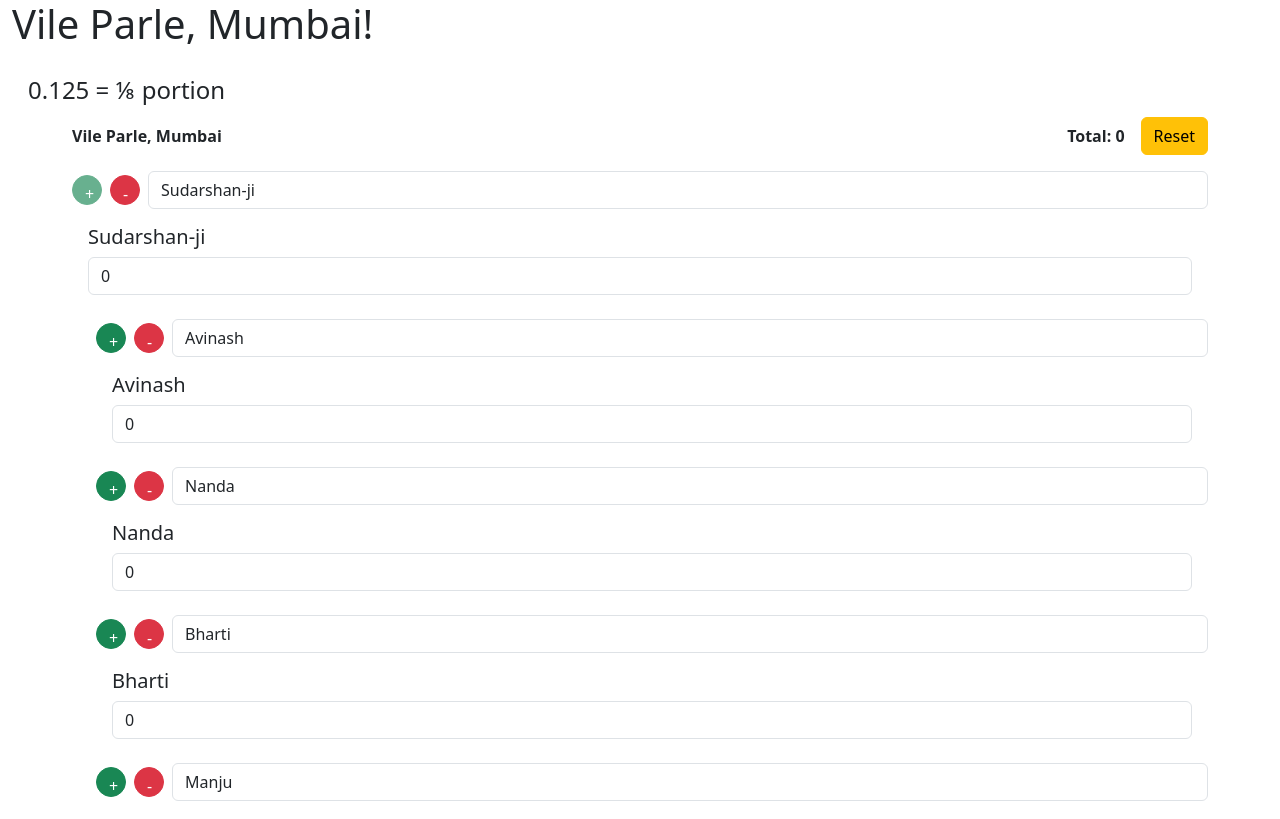
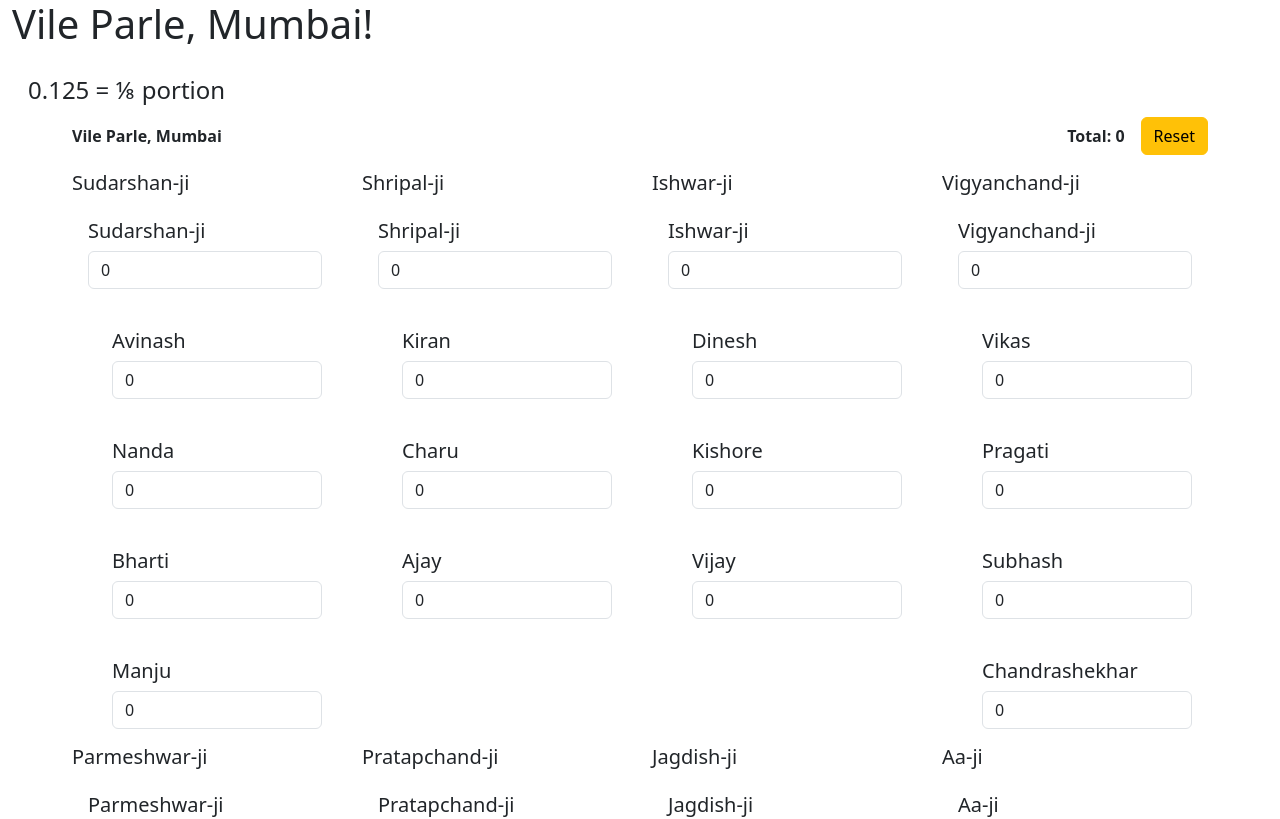
Before and after one commit to zarir-engineer/partition-tree-app, a Next.js app: page / in a window 1280 px wide. Shown: the top 819 px of the page. Built offline with nearby package versions, Linux system fonts and the light colour scheme.

Commit message:
Update CloudSpinnerGrid.tsx

```diff
--- a/components/CloudSpinnerGrid.tsx
+++ b/components/CloudSpinnerGrid.tsx
@@ -2,6 +2,7 @@
 import React, { useState } from "react";
 import CloudSpinner from "./CloudSpinner";
 
+// Define the Spinner type
 interface Spinner {
   name: string;
   value: number;
@@ -12,29 +13,34 @@ interface Spinner {
 const MAX_CHILD_SPINNERS = 4;
 
 const initialTreeData: Spinner[] = [
-      { name: "Sudarshan-ji", value: 0, edited: false, children: [
+      { name: "Sudarshan-ji", value: 0, edited: false,
+          children: [
               { name: "Avinash", value: 0, edited: false, children: [] },
               { name: "Nanda", value: 0, edited: false, children: [] },
               { name: "Bharti", value: 0, edited: false, children: [] },
               { name: "Manju", value: 0, edited: false, children: [] },
               ] },
-      { name: "Shripal-ji", value: 0, edited: false, children: [
+      { name: "Shripal-ji", value: 0, edited: false,
+          children: [
               { name: "Kiran", value: 0, edited: false, children: [] },
               { name: "Charu", value: 0, edited: false, children: [] },
               { name: "Ajay", value: 0, edited: false, children: [] },
               ] },
-      { name: "Ishwar-ji", value: 0, edited: false, children: [
+      { name: "Ishwar-ji", value: 0, edited: false,
+          children: [
               { name: "Dinesh", value: 0, edited: false, children: [] },
               { name: "Kishore", value: 0, edited: false, children: [] },
               { name: "Vijay", value: 0, edited: false, children: [] },
               ] },
-      { name: "Vigyanchand-ji", value: 0, edited: false, children: [
+      { name: "Vigyanchand-ji", value: 0, edited: false,
+          children: [
               { name: "Vikas", value: 0, edited: false, children: [] },
               { name: "Pragati", value: 0, edited: false, children: [] },
               { name: "Subhash", value: 0, edited: false, children: [] },
               { name: "Chandrashekhar", value: 0, edited: false, children: [] },
               ] },
-      { name: "Parmeshwar-ji", value: 0, edited: false, children: [
+      { name: "Parmeshwar-ji", value: 0, edited: false,
+          children: [
               { name: "Pradeep", value: 0, edited: false, children: [] },
               { name: "Sanjay", value: 0, edited: false, children: [] },
               { name: "Abhijeet", value: 0, edited: false, children: [] },
@@ -44,13 +50,15 @@ const initialTreeData: Spinner[] = [
               { name: "child7", value: 0, edited: false, children: [] },
               { name: "child8", value: 0, edited: false, children: [] },
               { name: "child9", value: 0, edited: false, children: [] },] },
-      { name: "Pratapchand-ji", value: 0, edited: false, children: [
+      { name: "Pratapchand-ji", value: 0, edited: false,
+          children: [
               { name: "Shailendra", value: 0, edited: false, children: [] },
               { name: "Smita", value: 0, edited: false, children: [] },
               { name: "Kavita", value: 0, edited: false, children: [] },
               { name: "Nishith", value: 0, edited: false, children: [] },
               ] },
-      { name: "Jagdish-ji", value: 0, edited: false, children: [
+      { name: "Jagdish-ji", value: 0, edited: false,
+          children: [
               { name: "Soumit", value: 0, edited: false, children: [] },
               { name: "Satyen", value: 0, edited: false, children: [] },
               ] },
@@ -59,29 +67,34 @@ const initialTreeData: Spinner[] = [
         value: 0,
         edited: false,
         children: [
-          { name: "Sudarshan-ji", value: 0, edited: false, children: [
+          { name: "Sudarshan-ji", value: 0, edited: false,
+              children: [
                   { name: "Avinash", value: 0, edited: false, children: [] },
                   { name: "Nanda", value: 0, edited: false, children: [] },
                   { name: "Bharti", value: 0, edited: false, children: [] },
                   { name: "Manju", value: 0, edited: false, children: [] },
                   ] },
-          { name: "Shripal-ji", value: 0, edited: false, children: [
+          { name: "Shripal-ji", value: 0, edited: false,
+              children: [
                   { name: "Kiran", value: 0, edited: false, children: [] },
                   { name: "Charu", value: 0, edited: false, children: [] },
                   { name: "Ajay", value: 0, edited: false, children: [] },
                   ] },
-          { name: "Ishwar-ji", value: 0, edited: false, children: [
+          { name: "Ishwar-ji", value: 0, edited: false,
+              children: [
                   { name: "Dinesh", value: 0, edited: false, children: [] },
                   { name: "Kishore", value: 0, edited: false, children: [] },
                   { name: "Vijay", value: 0, edited: false, children: [] },
                   ] },
-          { name: "Vigyanchand-ji", value: 0, edited: false, children: [
+          { name: "Vigyanchand-ji", value: 0, edited: false,
+              children: [
                   { name: "Vikas", value: 0, edited: false, children: [] },
                   { name: "Pragati", value: 0, edited: false, children: [] },
                   { name: "Subhash", value: 0, edited: false, children: [] },
                   { name: "Chandrashekhar", value: 0, edited: false, children: [] },
                   ] },
-          { name: "Parmeshwar-ji", value: 0, edited: false, children: [
+          { name: "Parmeshwar-ji", value: 0, edited: false,
+              children: [
                   { name: "Pradeep", value: 0, edited: false, children: [] },
                   { name: "Sanjay", value: 0, edited: false, children: [] },
                   { name: "Abhijeet", value: 0, edited: false, children: [] },
@@ -91,17 +104,23 @@ const initialTreeData: Spinner[] = [
                   { name: "child7", value: 0, edited: false, children: [] },
                   { name: "child8", value: 0, edited: false, children: [] },
                   { name: "child9", value: 0, edited: false, children: [] },] },
-          { name: "Pratapchand-ji", value: 0, edited: false, children: [
+          { name: "Pratapchand-ji", value: 0, edited: false,
+              children: [
                   { name: "Shailendra", value: 0, edited: false, children: [] },
                   { name: "Smita", value: 0, edited: false, children: [] },
                   { name: "Kavita", value: 0, edited: false, children: [] },
                   { name: "Nishith", value: 0, edited: false, children: [] },
                   ] },
-          { name: "Jagdish-ji", value: 0, edited: false, children: [
+          { name: "Jagdish-ji", value: 0, edited: false,
+              children: [
                   { name: "Soumit", value: 0, edited: false, children: [] },
                   { name: "Satyen", value: 0, edited: false, children: [] },
                   ] },
-          { name: "Laxmibai-ji", value: 0, edited: false, children: [
+          {
+            name: "Laxmibai-ji",
+            value: 0,
+            edited: false,
+            children: [
               { name: "Arun", value: 0, edited: false, children: [] },
               { name: "Gautam", value: 0, edited: false, children: [] },
               { name: "Munni", value: 0, edited: false, children: [] },
@@ -115,115 +134,33 @@ const initialTreeData: Spinner[] = [
 const CloudSpinnerGrid: React.FC = () => {
   const [spinners, setSpinners] = useState<Spinner[]>(initialTreeData);
 
-  const updateParentValue = (parent: Spinner) => {
-    const updatedParent = { ...parent, value: parent.children.reduce((sum, child) => sum + child.value, 0) };
-    return updatedParent;
+  const calculateTotal = () => {
+    return spinners.reduce((sum, spinner) => sum + spinner.value, 0);
   };
 
-  const updateTree = (tree: Spinner[], target: Spinner, updateFn: (spinner: Spinner) => Spinner): Spinner[] => {
-    return tree.map((node) => {
-      if (node === target) {
-        return updateFn(node);
-      }
-      return { ...node, children: updateTree(node.children, target, updateFn) };
-    });
+  const handleReset = () => {
+    setSpinners(initialTreeData.map(spinner => ({ ...spinner, value: 0, edited: false })));
   };
 
   const handleValueChange = (spinner: Spinner, newValue: number) => {
-    setSpinners((prev) =>
-      updateTree(prev, spinner, (node) => ({
-        ...node,
-        value: newValue,
-        edited: true,
-      }))
-    );
-  };
-
-  const handleAddChild = (parent: Spinner) => {
-    if (parent.children.length < MAX_CHILD_SPINNERS) {
-      setSpinners((prev) =>
-        updateTree(prev, parent, (node) => ({
-          ...node,
-          children: [...node.children, { name: `Child ${node.children.length + 1}`, value: 0, edited: false, children: [] }],
-        }))
-      );
-    }
-  };
-
-  const handleRemoveChild = (parent: Spinner) => {
-    if (parent.children.length > 0) {
-      setSpinners((prev) =>
-        updateTree(prev, parent, (node) => ({
-          ...node,
-          children: node.children.slice(0, -1),
-        }))
-      );
-    }
-  };
-
-  const handleNameChange = (spinner: Spinner, newName: string) => {
-    setSpinners((prev) =>
-      updateTree(prev, spinner, (node) => ({
-        ...node,
-        name: newName,
-      }))
-    );
+    spinner.value = newValue;
+    spinner.edited = true;
+    setSpinners([...spinners]);
   };
 
   const renderTree = (nodes: Spinner[]) => {
     return nodes.map((node, index) => (
       <div key={index} className="mt-2">
-        <div className="d-flex align-items-center gap-2">
-          <button
-            className="btn btn-success rounded-circle"
-            style={{ width: "30px", height: "30px" }}
-            onClick={() => handleAddChild(node)}
-            disabled={node.children.length >= MAX_CHILD_SPINNERS}
-          >
-            +
-          </button>
-          <button
-            className="btn btn-danger rounded-circle"
-            style={{ width: "30px", height: "30px" }}
-            onClick={() => handleRemoveChild(node)}
-          >
-            -
-          </button>
-          <input
-            type="text"
-            value={node.name}
-            onChange={(e) => handleNameChange(node, e.target.value)}
-            className="form-control"
-          />
-        </div>
         <CloudSpinner
           name={node.name}
           value={node.value}
           onChange={(newValue) => handleValueChange(node, newValue)}
           edited={node.edited}
-          total={node.value}
+          total={0} // Update with actual total logic if needed
         />
         <div className="ms-4">{renderTree(node.children)}</div>
       </div>
     ));
-  };
-
-  const calculateTotal = () => {
-      return spinners.reduce((sum, spinner) => sum + spinner.value, 0);
-  };
-
-  const handleReset = () => {
-    // Reset all spinners to their initial values
-    setSpinners(initialTreeData.map(resetSpinner));
-  };
-
-  const resetSpinner = (spinner: Spinner): Spinner => {
-    return {
-      ...spinner,
-      value: 0,
-      edited: false,
-      children: spinner.children.map(resetSpinner),
-    };
   };
 
   return (
@@ -235,7 +172,14 @@ const CloudSpinnerGrid: React.FC = () => {
           <button className="btn btn-warning" onClick={handleReset}>Reset</button>
         </div>
       </div>
-    {renderTree(spinners)}
+      <div className="row">
+        {spinners.map((spinner, index) => (
+          <div key={index} className="col-md-3">
+            <h5 contentEditable suppressContentEditableWarning>{spinner.name}</h5>
+            {renderTree([spinner])}
+          </div>
+        ))}
+      </div>
     </div>
   );
 };
```
Lines whose indentation alone changed are shown as unchanged.
